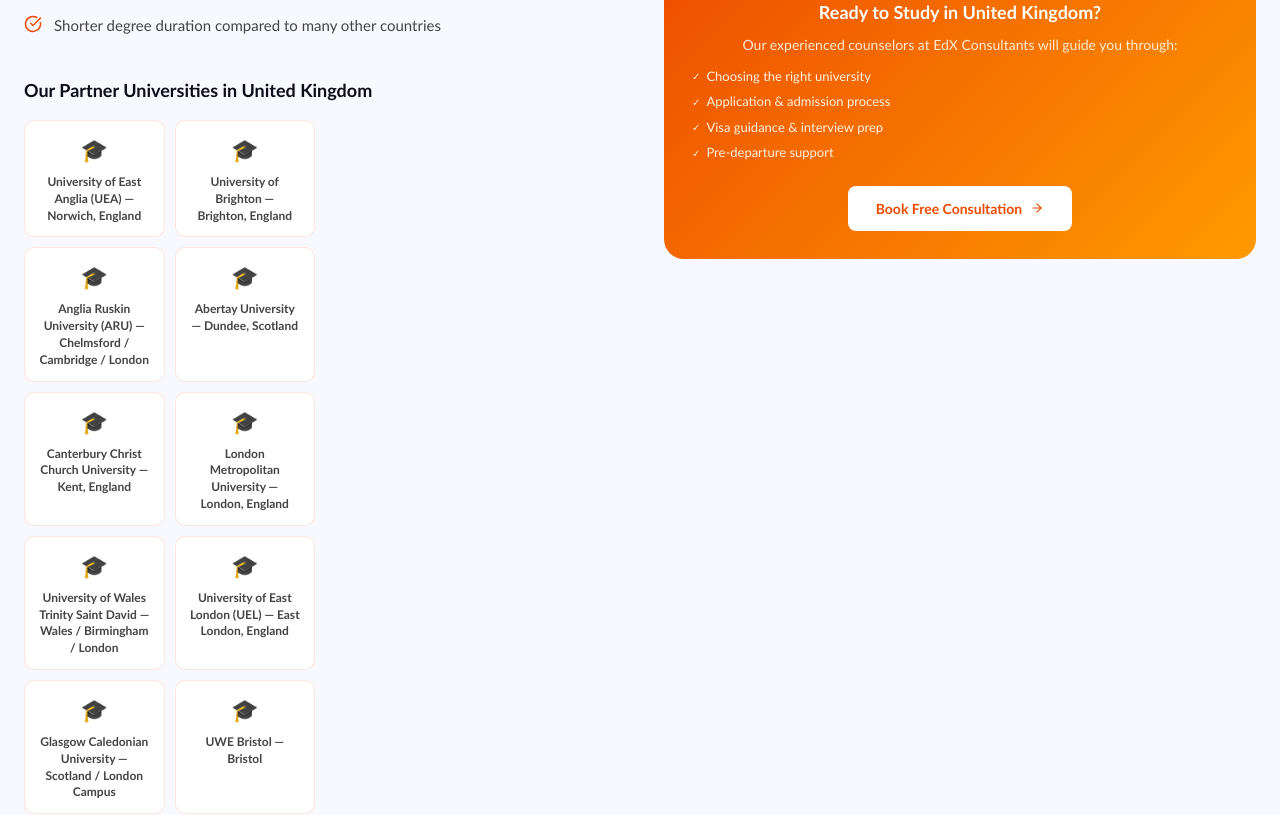
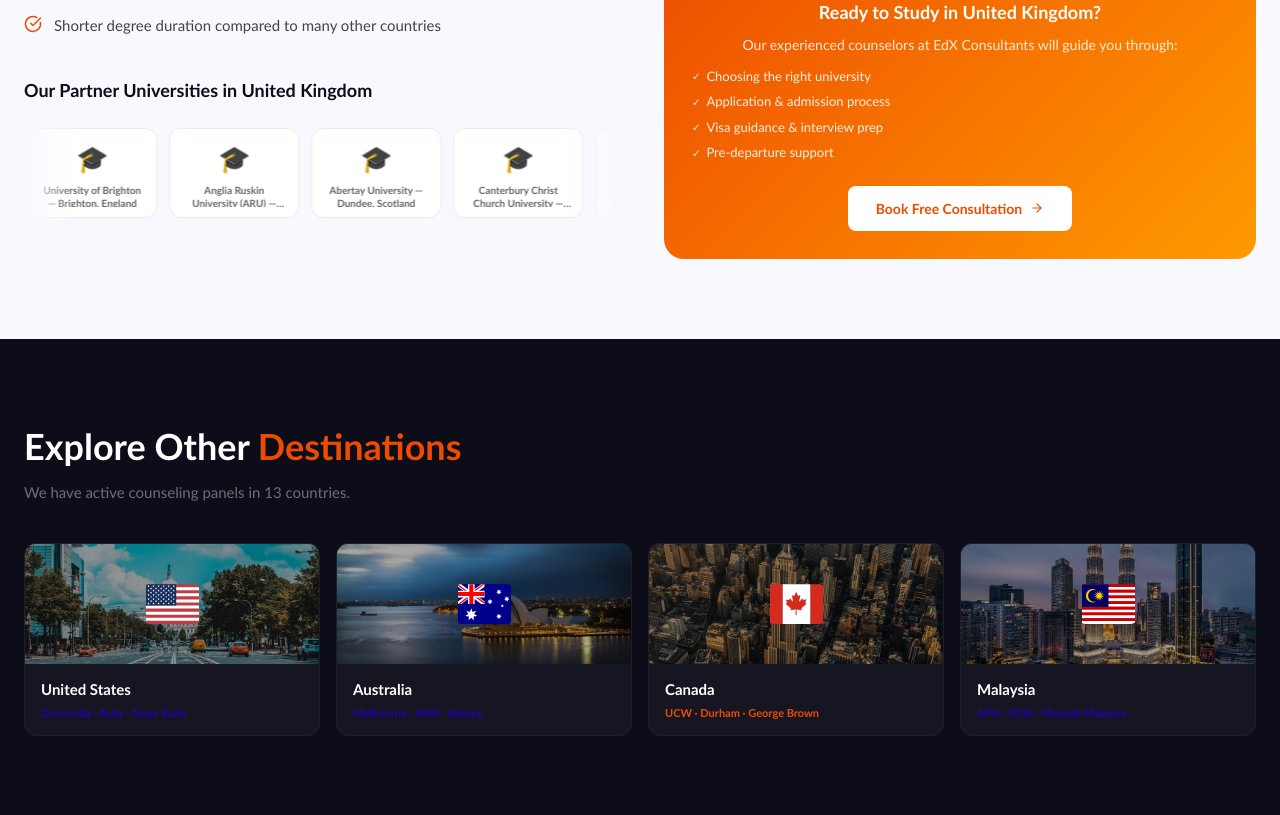
Before and after one commit to Humza570/edx-website, a Next.js app: page /countries/united-kingdom in a window 1280 px wide. Shown: the part 1144-1959 px from the top of the page. Built offline with nearby package versions, Linux system fonts and the light colour scheme.

Commit message:
Updated Universities and fixed said changes

```diff
--- /dev/null
+++ b/app/api/uni-logos/route.js
@@ -0,0 +1,43 @@
+import { promises as fs } from "fs";
+import path from "path";
+import { NextResponse } from "next/server";
+
+export async function GET(request) {
+  const { searchParams } = new URL(request.url);
+  const country = searchParams.get("country"); // e.g. "Malaysia"
+
+  if (!country) {
+    return NextResponse.json(
+      { error: "country param required" },
+      { status: 400 },
+    );
+  }
+
+  const dirPath = path.join(process.cwd(), "public", "Universities", country);
+
+  try {
+    const files = await fs.readdir(dirPath);
+
+    const logos = files
+      .filter((f) => /\.(png|jpg|jpeg|webp|svg)$/i.test(f))
+      .map((filename) => {
+        // "www.apu.edu.my.png" → url = "https://www.apu.edu.my"
+        const nameWithoutExt = filename.replace(
+          /\.(png|jpg|jpeg|webp|svg)$/i,
+          "",
+        );
+        const url = `https://${nameWithoutExt}`;
+
+        return {
+          name: nameWithoutExt, // raw filename without extension
+          logo: `/Universities/${country}/${filename}`,
+          url: url,
+        };
+      });
+
+    return NextResponse.json({ logos });
+  } catch (err) {
+    // Directory doesn't exist or other error
+    return NextResponse.json({ logos: [] });
+  }
+}
--- a/app/countries/[slug]/UniGrid.js
+++ b/app/countries/[slug]/UniGrid.js
@@ -1,85 +1,165 @@
 "use client";
+import { useEffect, useState, useRef } from "react";
 
-export default function UniGrid({ topUnis, color }) {
+export default function UniGrid({ topUnis, color, countryName }) {
+  const [logos, setLogos] = useState(null);
+  const trackRef = useRef(null);
+
+  useEffect(() => {
+    if (!countryName) return;
+
+    fetch(`/api/uni-logos?country=${encodeURIComponent(countryName)}`)
+      .then((r) => r.json())
+      .then((data) => {
+        if (data.logos && data.logos.length > 0) {
+          setLogos(data.logos);
+        }
+      })
+      .catch(() => {});
+  }, [countryName]);
+
+  const unis = logos
+    ? logos
+    : (topUnis || []).map((uni) =>
+        typeof uni === "object"
+          ? uni
+          : { name: uni, logo: null, url: null }
+      );
+
+  // Auto-scroll
+  useEffect(() => {
+    const track = trackRef.current;
+    if (!track || unis.length === 0) return;
+
+    let animFrame;
+    let pos = 0;
+    const speed = 0.4;
+
+    const step = () => {
+      pos += speed;
+      const half = track.scrollWidth / 2;
+      if (pos >= half) pos = 0;
+      track.style.transform = `translateX(-${pos}px)`;
+      animFrame = requestAnimationFrame(step);
+    };
+
+    animFrame = requestAnimationFrame(step);
+
+    const pause = () => cancelAnimationFrame(animFrame);
+    const resume = () => { animFrame = requestAnimationFrame(step); };
+
+    track.addEventListener("mouseenter", pause);
+    track.addEventListener("mouseleave", resume);
+
+    return () => {
+      cancelAnimationFrame(animFrame);
+      track.removeEventListener("mouseenter", pause);
+      track.removeEventListener("mouseleave", resume);
+    };
+  }, [unis]);
+
+  // Duplicate for infinite loop
+  const doubled = [...unis, ...unis];
+
   return (
     <div
       style={{
-        display: "grid",
-        gridTemplateColumns: "1fr 1fr",
-        gap: "10px",
+        overflow: "hidden",
+        width: "100%",
+        padding: "8px 0",
+        position: "relative",
       }}
     >
-      {topUnis.map((uni, i) => {
-        const isObj = typeof uni === "object";
-        const name = isObj ? uni.name : uni;
-        const logo = isObj ? uni.logo : null;
-        const url = isObj ? uni.url : null;
+      {/* Fade edges */}
+      <div style={{
+        position: "absolute", left: 0, top: 0, bottom: 0, width: "48px",
+        background: `linear-gradient(to right, #f8f9ff, transparent)`,
+        zIndex: 2, pointerEvents: "none",
+      }} />
+      <div style={{
+        position: "absolute", right: 0, top: 0, bottom: 0, width: "48px",
+        background: `linear-gradient(to left, #f8f9ff, transparent)`,
+        zIndex: 2, pointerEvents: "none",
+      }} />
 
-        const cardContent = (
+      <div
+        ref={trackRef}
+        style={{
+          display: "flex",
+          gap: "12px",
+          width: "max-content",
+          willChange: "transform",
+        }}
+      >
+        {doubled.map((uni, i) => {
+          const card = (
             <div
               style={{
-              padding: "12px 14px",
+                width: "130px",
+                height: "90px",
                 background: "white",
-              borderRadius: "10px",
+                borderRadius: "12px",
                 border: `1px solid ${color}22`,
                 display: "flex",
                 flexDirection: "column",
                 alignItems: "center",
-              gap: "8px",
-              textAlign: "center",
-              height: "100%",
+                justifyContent: "center",
+                gap: "6px",
+                padding: "10px",
+                flexShrink: 0,
                 transition: "box-shadow 0.2s, transform 0.2s",
+                cursor: uni.url ? "pointer" : "default",
               }}
               onMouseEnter={(e) => {
-              e.currentTarget.style.boxShadow = `0 4px 16px ${color}33`;
-              e.currentTarget.style.transform = "translateY(-2px)";
+                e.currentTarget.style.boxShadow = `0 4px 18px ${color}33`;
+                e.currentTarget.style.transform = "translateY(-3px)";
               }}
               onMouseLeave={(e) => {
                 e.currentTarget.style.boxShadow = "none";
                 e.currentTarget.style.transform = "translateY(0)";
               }}
             >
-            {logo ? (
+              {uni.logo ? (
                 <img
-                src={logo}
-                alt={`${name} logo`}
-                style={{
-                  width: "100%",
-                  height: "52px",
-                  objectFit: "contain",
-                }}
+                  src={uni.logo}
+                  alt={uni.name}
+                  style={{ width: "100%", height: "52px", objectFit: "contain" }}
                 />
               ) : (
-              <span style={{ fontSize: "22px" }}>🎓</span>
+                <span style={{ fontSize: "26px" }}>🎓</span>
               )}
-            <span
-              style={{
-                fontSize: "12px",
-                color: "#444",
+              <span style={{
+                fontSize: "10px",
+                color: "#666",
                 fontWeight: 600,
-                lineHeight: 1.4,
-              }}
-            >
-              {name}
+                textAlign: "center",
+                lineHeight: 1.3,
+                overflow: "hidden",
+                display: "-webkit-box",
+                WebkitLineClamp: 2,
+                WebkitBoxOrient: "vertical",
+                width: "100%",
+              }}>
+                {uni.name}
               </span>
             </div>
           );
 
-        return url ? (
+          return uni.url ? (
             <a
               key={i}
-            href={url}
+              href={uni.url}
               target="_blank"
               rel="noopener noreferrer"
-            title={`Visit ${name}`}
-            style={{ textDecoration: "none", display: "block" }}
+              style={{ textDecoration: "none", flexShrink: 0 }}
             >
-            {cardContent}
+              {card}
             </a>
           ) : (
-          <div key={i}>{cardContent}</div>
+            <div key={i} style={{ flexShrink: 0 }}>{card}</div>
           );
         })}
       </div>
+    </div>
   );
 }
--- a/app/countries/[slug]/page.js
+++ b/app/countries/[slug]/page.js
@@ -205,18 +205,26 @@
       "Opportunity to experience different cultures",
     ],
     topUnis: [
-      "Asia Pacific University (APU) — Kuala Lumpur, Malaysia",
-      "Universiti Tunku Abdul Rahman (UTAR) — Perak, Malaysia",
-      "Universiti Kuala Lumpur (UniKL) — Malaysia",
-      "UCSI University — Kuala Lumpur, Malaysia",
-      "London School of Business & Finance (LSBF) — Malaysia Campus",
-      "Geomatika University College — Kuala Lumpur, Malaysia",
-      "MILA University — Malaysia",
-      "Alam College — Malaysia",
-      "Raffles University — Malaysia",
-      "TAR UMT (Tunku Abdul Rahman University) — Malaysia",
-      "SEGi University — Malaysia",
-      "Monash University Malaysia — Kuala Lumpur, Malaysia",
+      {
+        name: "Asia Pacific University (APU) — Kuala Lumpur, Malaysia",
+        logo: "/Universities/Malaysia/www.apu.edu.my.png",
+        url: "https://www.apu.edu.my.png",
+      },
+      {
+        name: "Alam College — Malaysia",
+        logo: "/Universities/Malaysia/alam.edu.my.png",
+        url: "https://alam.edu.my.png",
+      },
+      {
+        name: "Geomatika University College — Kuala Lumpur, Malaysia",
+        logo: "/Universities/Malaysia/geomatika.edu.my.png",
+        url: "https://geomatika.edu.my.png",
+      },
+      {
+        name: "University of Europe for Applied Sciences (UE)",
+        logo: "/Universities/Germany/www.ue-germany.com.png",
+        url: "https://www.ue-germany.com",
+      },
     ],
     intake: "January / May / September",
     duration: "UG: 3–4 Years · PG: 1–2 Years",
@@ -825,86 +833,7 @@
                 >
                   Our Partner Universities in {country.name}
                 </h3>
-                <div
-                  style={{
-                    display: "grid",
-                    gridTemplateColumns: "1fr 1fr",
-                    gap: "10px",
-                  }}
-                >
-                  <UniGrid topUnis={country.topUnis} color={country.color} />
-                  {/* {country.topUnis.map((uni, i) => {
-                    const isObj = typeof uni === "object";
-                    const name = isObj ? uni.name : uni;
-                    const logo = isObj ? uni.logo : null;
-                    const url = isObj ? uni.url : null;
-
-                    const cardContent = (
-                      <div
-                        style={{
-                          padding: "12px 14px",
-                          background: "white",
-                          borderRadius: "10px",
-                          border: `1px solid ${country.color}22`,
-                          display: "flex",
-                          flexDirection: "column",
-                          alignItems: "center",
-                          gap: "8px",
-                          textAlign: "center",
-                          height: "100%",
-                          transition: "box-shadow 0.2s, transform 0.2s",
-                        }}
-                        onMouseEnter={(e) => {
-                          e.currentTarget.style.boxShadow = `0 4px 16px ${country.color}33`;
-                          e.currentTarget.style.transform = "translateY(-2px)";
-                        }}
-                        onMouseLeave={(e) => {
-                          e.currentTarget.style.boxShadow = "none";
-                          e.currentTarget.style.transform = "translateY(0)";
-                        }}
-                      >
-                        {logo ? (
-                          <img
-                            src={logo}
-                            alt={`${name} logo`}
-                            style={{
-                              width: "100%",
-                              height: "52px",
-                              objectFit: "contain",
-                            }}
-                          />
-                        ) : (
-                          <span style={{ fontSize: "22px" }}>🎓</span>
-                        )}
-                        <span
-                          style={{
-                            fontSize: "12px",
-                            color: "#444",
-                            fontWeight: 600,
-                            lineHeight: 1.4,
-                          }}
-                        >
-                          {name}
-                        </span>
-                      </div>
-                    );
-
-                    return url ? (
-                      <a
-                        key={i}
-                        href={url}
-                        target="_blank"
-                        rel="noopener noreferrer"
-                        title={`Visit ${name}`}
-                        style={{ textDecoration: "none", display: "block" }}
-                      >
-                        {cardContent}
-                      </a>
-                    ) : (
-                      <div key={i}>{cardContent}</div>
-                    );
-                  })} */}
-                </div>
+                <UniGrid topUnis={country.topUnis} color={country.color} countryName={country.name} />
               </div>
             </div>
 
```
Lines whose indentation alone changed are shown as unchanged.
